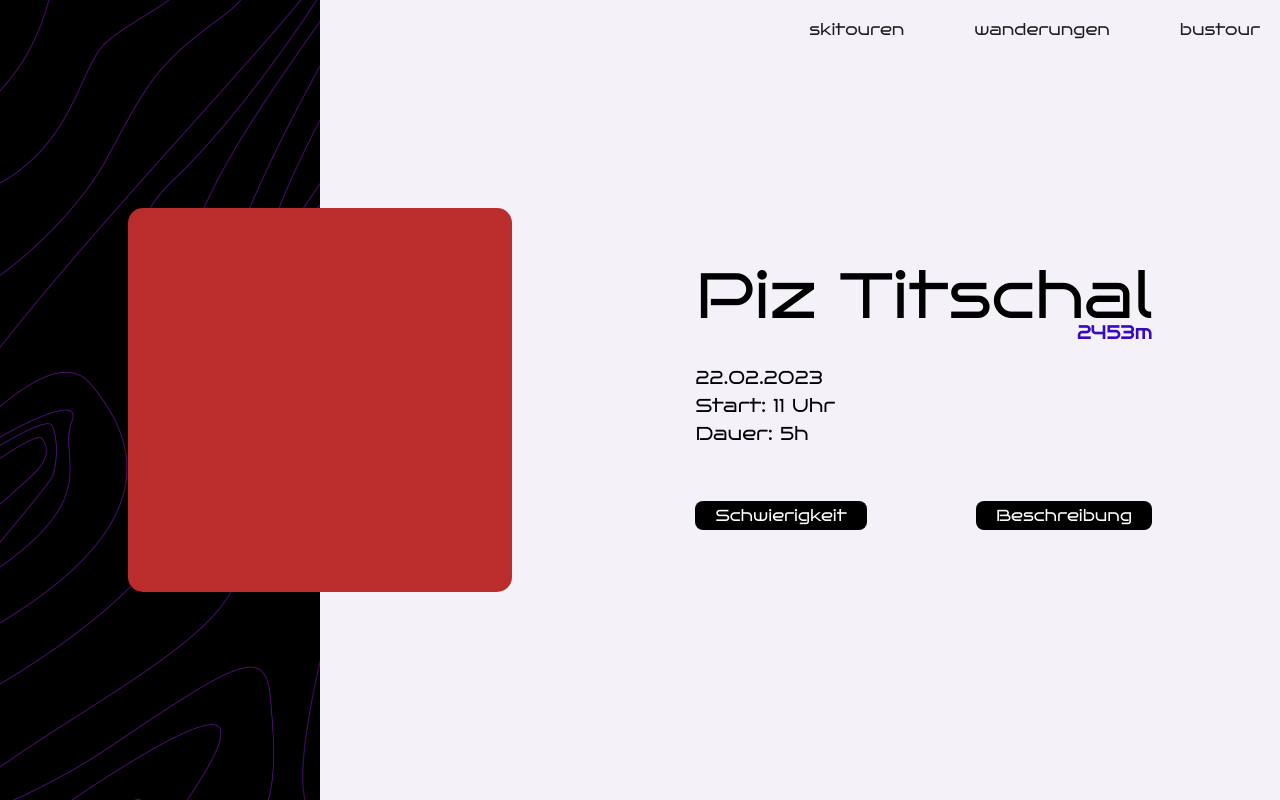
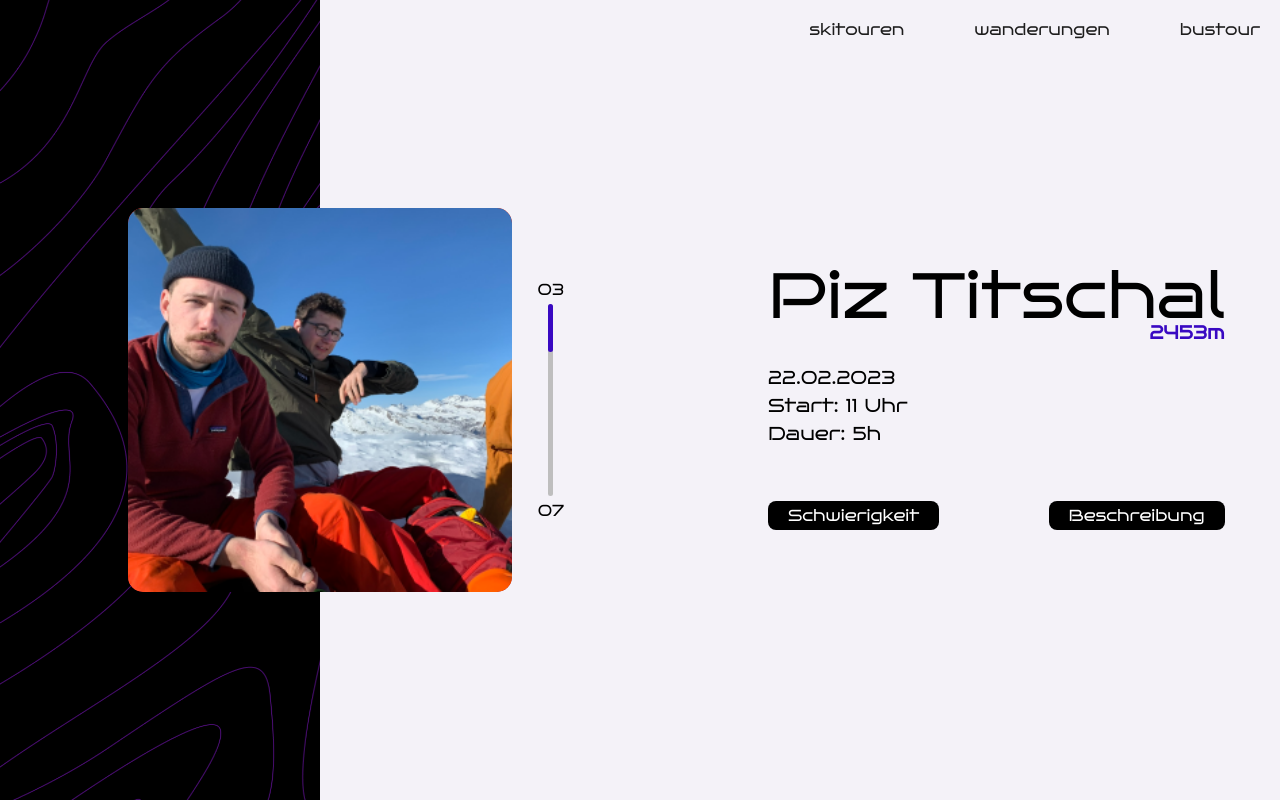
Before and after one commit to llkippe/DigitalesTourenBuch, a plain HTML site: page FrontEnd/skitourScreen/index.html in a window 1280 px wide. Drawn offline with Linux system fonts and the light colour scheme.

Commit message:
added Iamge gallart scroll bar

```diff
--- a/FrontEnd/skitourScreen/index.html
+++ b/FrontEnd/skitourScreen/index.html
@@ -29,8 +29,15 @@
         </div>
     </div>
 
+
     <div id="imgGallary">
         <div class="img"></div>
+    </div>
+
+    <div id="gallaryScroller">
+        <h3>03</h3>
+        <div id="baseLine"><div id="topLine"></div></div>
+        <h3>07</h3>
     </div>
 
     <nav>
--- a/FrontEnd/skitourScreen/style.css
+++ b/FrontEnd/skitourScreen/style.css
@@ -38,13 +38,15 @@ body{
     background-color: #F4F2F8;
 
     display: flex;
-    justify-content: end;
+    justify-content: start;
     align-items: center;
 }
+
 #infoWrapper {
-    margin-right: 10vw;
+    margin-left: 35vw;
     width: fit-content;
     height: 260px;
+
 
 
     display: flex;
@@ -112,11 +114,47 @@ body{
     background-size: cover;
     border-radius: 15px;
 
-    transform: translate(-100%);
+    transform: translate(0%);
 }
 
 #imgGallary:hover .img {
     transform: translate(0);
+}
+
+#gallaryScroller {
+    position: fixed;
+    left: 42vw;
+    top: calc(100vh/2 - 15vh);
+    height: 30vh;
+
+    display: flex;
+    flex-direction: column;
+    justify-content: center;
+    align-items: center;
+
+
+}
+
+#gallaryScroller h3 {
+    font-size: 16px;
+    font-weight: 300;
+
+}
+
+#gallaryScroller #baseLine{
+    margin: 5px;
+
+    height: 25vh;
+    width: 5px;
+    border-radius: 10px;
+    background-color: rgb(190, 190, 190);
+}
+
+#gallaryScroller #baseLine #topLine {
+    background-color: #3909C2;
+    border-radius: 10px;
+    width: 100%;
+    height: 25%;
 }
 
 
```
Also changed, not shown: FrontEnd/skitourScreen/images/Arrow.png (added).
